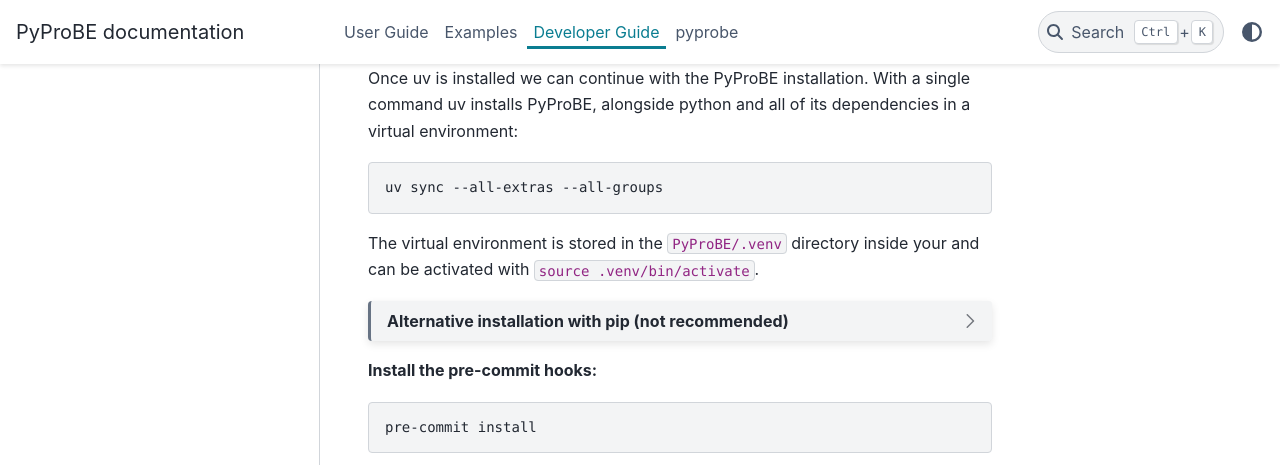
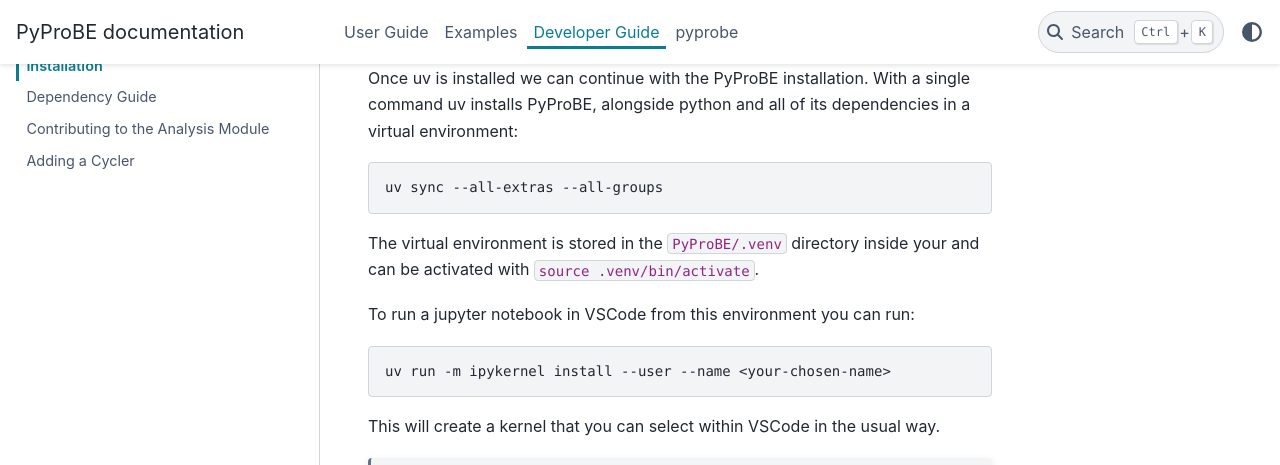
Before and after one commit to ImperialCollegeLondon/PyProBE, a Sphinx documentation site: the page built from docs/source/developer_guide/developer_installation.rst, in a window 1280 px wide and 900 px high, scrolled down 809 px, cut to the strip 0-465 px from the top of the window. Built offline with Sphinx 7.4.7 and the PyData theme 0.15.4, drawn with Linux system fonts in a browser that asks for light colours.

Commit message:
docs: add detail for creating a jupyter kernel from uv .venv

```diff
--- a/docs/source/developer_guide/developer_installation.rst
+++ b/docs/source/developer_guide/developer_installation.rst
@@ -42,6 +42,14 @@
 
 The virtual environment is stored in the :code:`PyProBE/.venv` directory inside your and
 can be activated with :code:`source .venv/bin/activate`.
+
+To run a jupyter notebook in VSCode from this environment you can run:
+
+.. code-block:: bash
+
+      uv run -m ipykernel install --user --name <your-chosen-name>
+
+This will create a kernel that you can select within VSCode in the usual way.
 
 .. dropdown:: Alternative installation with pip (not recommended)
 
```
